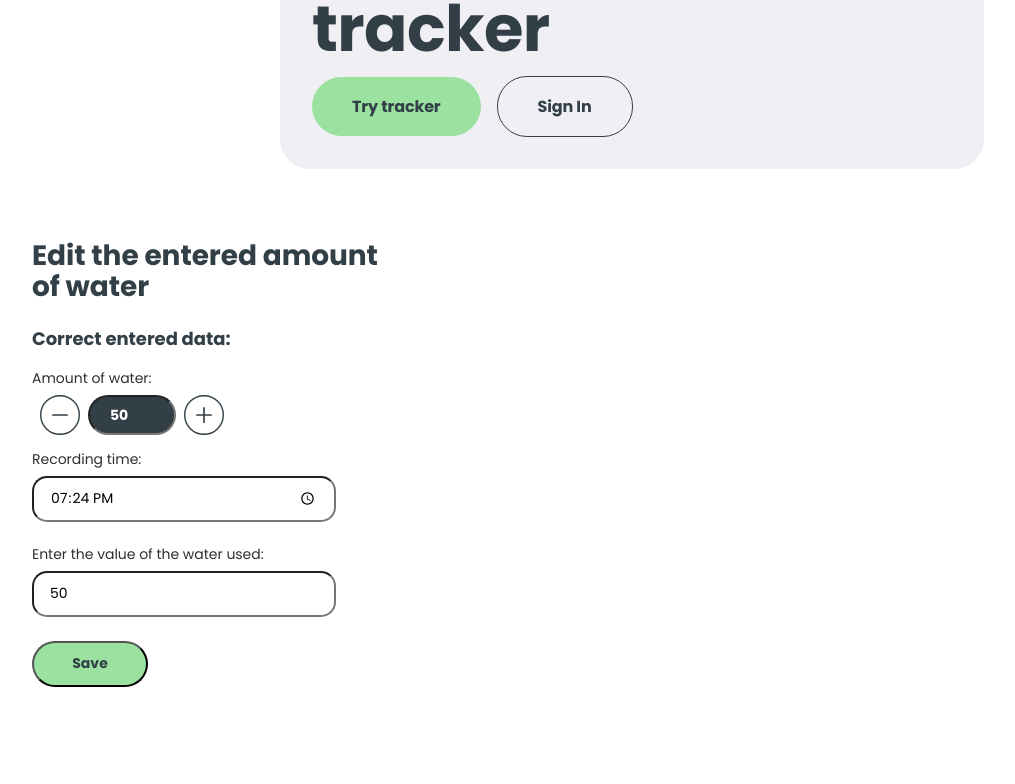
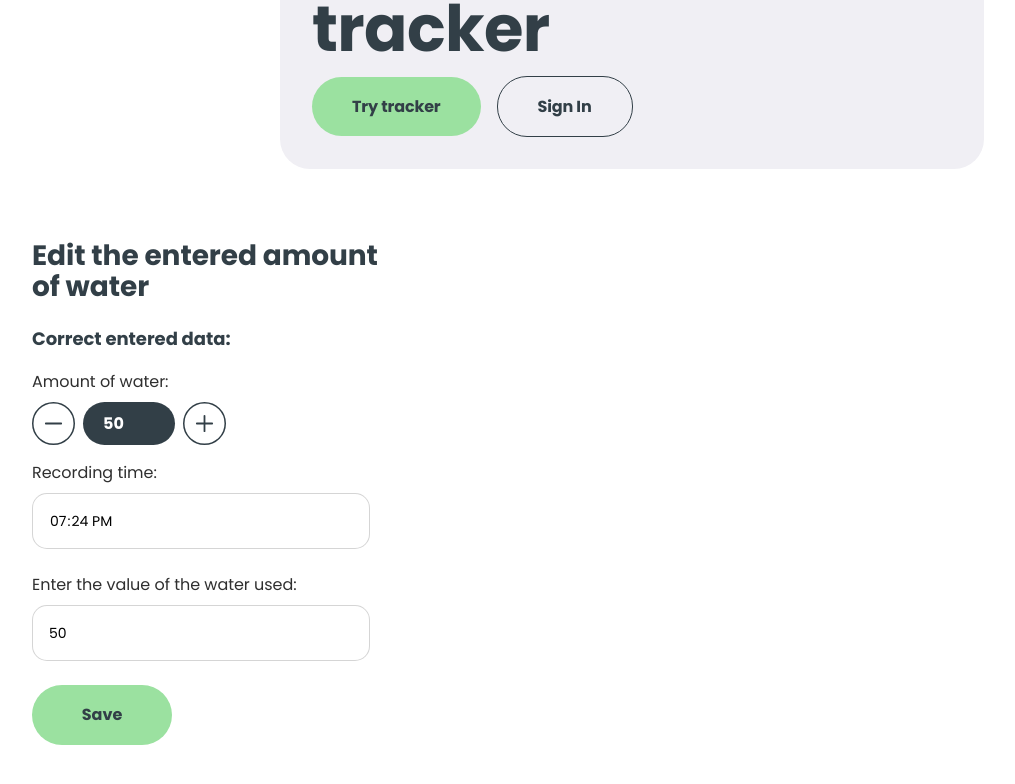
Before and after one commit to sudeepbanerjeechopra/project-aqua-track, a React (Vite) app: page / in a window 1280 px wide. Shown: the part 324-1108 px from the top of the page, without its empty margins (8-1023 px from the left). Before the commit the page ends 1051 px from the top, so only its background shows below. Built offline with nearby package versions, Linux system fonts and the light colour scheme; no server answers.

Commit message:
Changes WaterForm.css

```diff
--- a/src/components/WaterForm/WaterForm.jsx
+++ b/src/components/WaterForm/WaterForm.jsx
@@ -4,18 +4,15 @@ import style from "./WaterForm.module.css";
 // import { useDispatch } from 'react-redux';
 // import { editWaterEntry, addWaterEntry } from '../../redux/water/slice';
 import { icons as sprite } from '../../shared/icons';
+import toast from 'react-hot-toast';
 
 const schemaWater = yup.object().shape({
     waterAmount: yup.number()
         .required('Please enter the amount of water.'),
-    // .min(5000, 'Minimum amount of water: 5000 ml.')
-    // .max(15000, 'Maximum amount of water: 15000 ml.'),
-    time: yup.string()
+    time: yup.string('Please select recording time.')
     .required(),
-    keyboardAmount: yup.number()
+    keyboardAmount: yup.number('Please enter the value of water used.')
     .required()
-    // .min(5000, 'Minimum amount of water: 5000 ml.')
-    // .max(15000, 'Maximum amount of water: 15000 ml.'),
 });
 
 
@@ -29,30 +26,28 @@ const WaterForm = () => {
     return `${hours}:${minutes}`
 }
 
-    const { handleSubmit, formState: { errors }, getValues, setValue, register } = useForm({
+    const { handleSubmit, formState: { errors, isValid }, getValues, setValue, register } = useForm({
         defaultValues: {
             waterAmount: 50,
+            ml: 'ml',
             time: defaultTime(),
             keyboardAmount: 50,
         }
     });
 
     const onSubmit = async (data) => {
-      schemaWater.validate(data, { abortEarly: false });
-    // try {
-    //     schemaWater.validate(data, { abortEarly: false });
+        try {
+            await schemaWater.validate(data, { abortEarly: false });
+            console.log('Valid data:', data);
 
-    //     if (operationType === "add") {
-    //       dispatch(addWaterEntry(data));
-    //     } else if (operationType === 'edit') {
-    //       dispatch(editWaterEntry({ waterId, updatedEntry: data }));
-    //     }
-    //     alert('Data successfully submitted!');
-    // } catch (error) {
-    //     console.error('Error sending data:', error);
-    //     alert('Error submitting data. Please try again.')
-    //     }
-    console.log(data);
+            toast.success('Data successfully added!')
+            // Reset form or perform other actions as needed
+            // reset();
+        } catch (error) {
+            console.error('Validation errors:', error);
+            toast.error('Validation failed. Please check your input')
+
+        }
     };
 
             const fetchWaterEntries = async () => {
@@ -95,7 +90,7 @@ const decrementWater = () => {
 
   return (
    <div>
-          <form className={style.listWaterForm} onSubmit={handleSubmit(onSubmit)}>
+     <form onSubmit={handleSubmit(onSubmit)}>
 
         <div className={style.addWaterForm}>
             <label className={style.itemWaterForm}>
@@ -106,7 +101,7 @@ const decrementWater = () => {
            </svg>
                     <input
                     className={style.inputAddWater}
-      type="text"
+                    type="number"
                     {...register('waterAmount', { required: true })}
                     value={getValues('waterAmount')}
                     readOnly
@@ -146,7 +141,7 @@ const decrementWater = () => {
         <p>{errors.keyboardAmount?.message}</p>
        </div>
 
-              <button className={style.btnWaterForm} type="submit">Save</button>
+              <button className={style.btnWaterForm} type="submit" disabled={!isValid}>Save</button>
         </form>
     </div>
   )
--- a/src/components/WaterForm/WaterForm.module.css
+++ b/src/components/WaterForm/WaterForm.module.css
@@ -1,9 +1,4 @@
-
-@media (320px <=width) {}
-/* .listWaterForm {
-
-}  */
-
+/* @media (320px <=width) {} */
 
 .spanFormWater {
     display: block;
@@ -15,15 +10,19 @@
 }
 
 .addWaterForm {
- margin-bottom: 16px;
+    margin-bottom: 16px;
 }
 
 .timeWaterForm {
-margin-bottom: 24px;
+    margin-bottom: 24px;
+}
+
+input[type="time"]::-webkit-calendar-picker-indicator {
+        display: none;
 }
 
 .enterWaterForm {
-margin-bottom: 24px;
+    margin-bottom: 24px;
 }
 
 .inputAddWater {
@@ -35,12 +34,15 @@ margin-bottom: 24px;
     line-height: 1.2;
     color: var(--white);
     background-color: var(--dark-blue);
+    outline: none;
+    border: none;
     border-radius: 30px;
     padding: 11px 20px;
 }
 
 .waterAmountInputContainer {
     display: flex;
+    gap: 8px;
     margin-right: auto;
 }
 
@@ -50,12 +52,7 @@ margin-bottom: 24px;
     cursor: pointer;
     fill: none;
     stroke: var(--white);
-    margin: 0 8px;
 }
-/*
-.iconOperator:hover {
-
-} */
 
 .icon {
     width: 14px;
@@ -69,6 +66,8 @@ margin-bottom: 24px;
     font-size: 14px;
     line-height: 1.2;
     letter-spacing: -0.0014em;
+    outline: none;
+    border: 1px solid var(--border-color);
     border-radius: 15px;
     padding: 14px 16px;
 }
@@ -81,6 +80,7 @@ margin-bottom: 24px;
     justify-content: center;
     align-items: center;
     padding: 14px 40px;
+    border: none;
     border-radius: 30px;
     background-color: var(--accent);
     color: var(--dark-blue);
@@ -91,15 +91,83 @@ margin-bottom: 24px;
     cursor: pointer;
 }
 
-
- @media (width >=320px) and (width < 767px) {}
+ /* @media (width >=320px) and (width < 767px) {} */
 
         /* починаючи з 768px */
 @media (768px <=width) {
+.spanFormWater {
+        font-size: 16px;
+        line-height: 1.5;
+        letter-spacing: -0.0016em;
+    }
+
+    .addWaterForm {
+        margin-bottom: 16px;
+    }
+
+    .timeWaterForm {
+        margin-bottom: 24px;
+    }
+
+    input[type="time"]::-webkit-calendar-picker-indicator {
+        display: none;
+    }
+
+    .enterWaterForm {
+        margin-bottom: 24px;
+    }
+
+    .inputAddWater {
+        max-width: 92px;
+        height: 43px;
+        font-size: 16px;
+        line-height: 1.3;
+    }
+
+    .waterAmountInputContainer {
+        display: flex;
+        gap: 8px;
+        margin-right: auto;
+    }
+
+    .iconOperator {
+        width: 43px;
+        height: 43px;
+        cursor: pointer;
+        fill: none;
+        stroke: var(--white);
+    }
+
+    .icon {
+        width: 16px;
+    }
+
+    .inputWaterForm {
+        max-width: 338px;
+        height: 56px;
+        width: 100%;
+        font-size: 14px;
+        line-height: 1.2;
+        letter-spacing: -0.0014em;
+        border-radius: 15px;
+        padding: 14px 16px;
+    }
+
+    .btnWaterForm {
+        max-width: 140px;
+        width: 100%;
+        height: 60px;
+        padding: 18px 50px;
+        font-weight: 700;
+        font-size: 16px;
+        line-height: 1.5;
+        letter-spacing: 0.0016em;
+    }
+
 }
 
-  /* проміжок між 769рх і 1440рх */
+  /* проміжок між 769рх і 1440рх
   @media (width >=768px) and (width < 1440px) {}
 
   /* починаючи з 1440рх */
-  @media (width >=1440px) {}
+  /* @media (width >=1440px) {}  */
```
Also changed, not shown: src/components/WaterModal/WaterModal.module.css (+8 -8 lines). Lines whose indentation alone changed are shown as unchanged.
